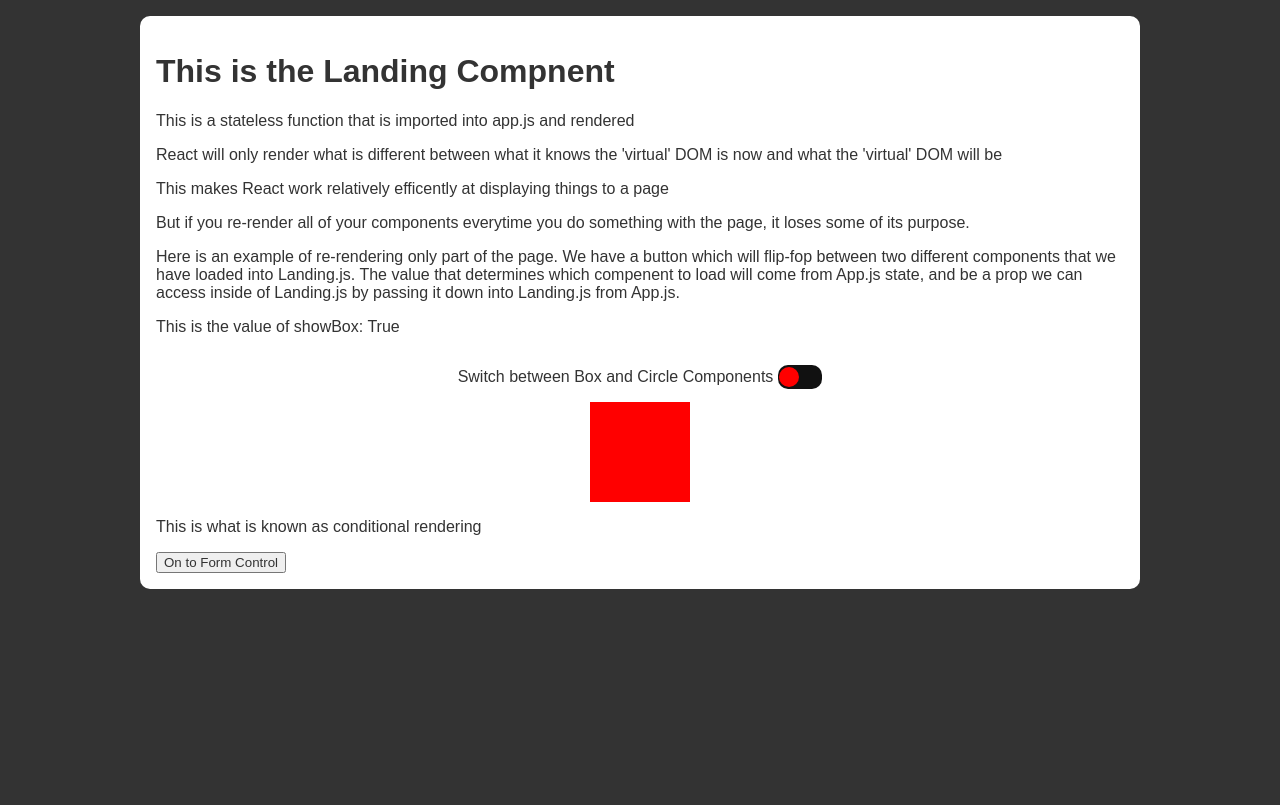
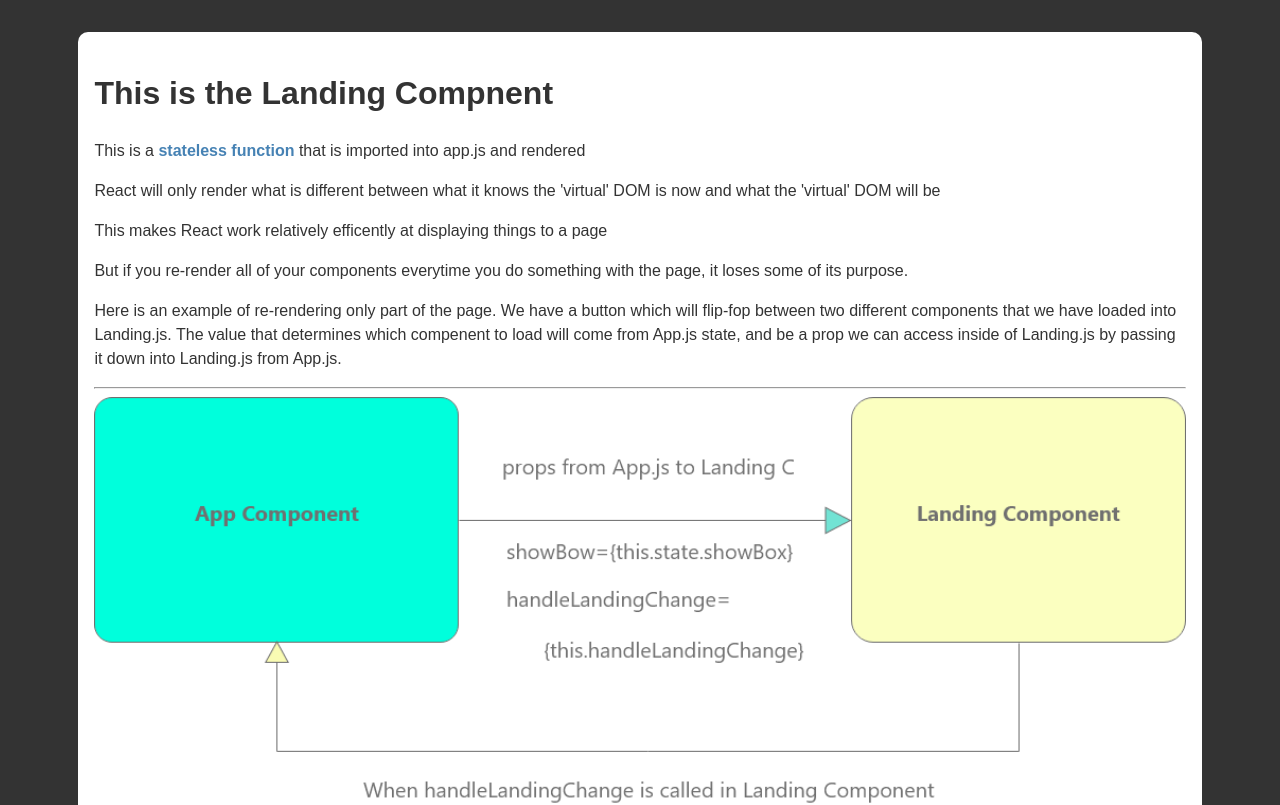
Before and after one commit to Mvcampbell3/react-sandbox, a React (Create React App) app in the folder client/: page / in a window 1280 px wide. Shown: the top 805 px of the page. Built offline with nearby package versions, Linux system fonts and the light colour scheme.

Commit message:
props diagram added to landing comp

```diff
--- a/client/src/App.css
+++ b/client/src/App.css
@@ -2,11 +2,31 @@
   box-sizing: border-box;
   font-family: Arial, Helvetica, sans-serif;
   color: #333;
+  line-height: 1.5;
 }
 
 body{
   min-height: 100vh;
   margin: 0;
-  padding: 0;
+  padding: 1em;
   background-color: #333;
 }
+
+.page-btn{
+  border: none;
+  background-color: whitesmoke;
+  color: #333;
+  padding: 5px 10px;
+  border-radius: 5px;
+  color: steelblue;
+}
+
+.page-btn:hover{
+  background-color: steelblue;
+  color: white;
+}
+
+.highlight{
+  color: steelblue;
+  font-weight: 600;
+}
--- a/client/src/pages/Form.js/index.js
+++ b/client/src/pages/Form.js/index.js
@@ -16,7 +16,7 @@ const Form = (props) => {
         <div className="input-form">
           <button type="submit" onClick={(e) => props.handleFormSubmit(e)}>Submit</button>
         </div>
-        <button onClick={props.landingToForm}>Back to Landing Page</button>
+        <button className='page-btn' onClick={props.landingToForm}>Back to Landing Page</button>
       </div>
     </div>
   );
--- a/client/src/pages/Landing/index.js
+++ b/client/src/pages/Landing/index.js
@@ -1,5 +1,6 @@
 import React from 'react';
 import './landing.css'
+import propsSrc from '../../images/props.png'
 
 import Box from '../../components/Box';
 import Circle from '../../components/Circle';
@@ -9,7 +10,7 @@ const Landing = (props) => {
     <div className="container">
       <div className='intro-box'>
         <h1>This is the Landing Compnent</h1>
-        <p>This is a stateless function that is imported into app.js and rendered</p>
+        <p>This is a <span className='highlight'>stateless function</span> that is imported into app.js and rendered</p>
         <p>React will only render what is different between what it knows the 'virtual' DOM is now and what the 'virtual' DOM will be</p>
         <p>This makes React work relatively efficently at displaying things to a page</p>
         <p>But if you re-render all of your components everytime you do something with the page, it loses some of its purpose.</p>
@@ -17,6 +18,13 @@ const Landing = (props) => {
 
       <div className="switch-component-box">
         <p>Here is an example of re-rendering only part of the page. We have a button which will flip-fop between two different components that we have loaded into Landing.js. The value that determines which compenent to load will come from App.js state, and be a prop we can access inside of Landing.js by passing it down into Landing.js from App.js.</p>
+
+        <hr/>
+
+        <img className='props-img' src={propsSrc} alt="props diagram" />
+
+        <hr/>
+
         <p>This is the value of showBox: {props.showBox ? 'True' : 'False'}</p>
 
         <div className="input-group">
@@ -60,9 +68,9 @@ const Landing = (props) => {
         </div>
 
         <div className="explanation">
-          <p>This is what is known as conditional rendering</p>
+          <p>This is what is known as <span className='highlight'>conditional rendering</span></p>
 
-          <button onClick={props.landingToForm}>On to Form Control</button>
+          <button className='page-btn' onClick={props.landingToForm}>On to Form Control</button>
         </div>
 
 
--- a/client/src/pages/Landing/landing.css
+++ b/client/src/pages/Landing/landing.css
@@ -1,6 +1,6 @@
 .container{
-  width: 80%;
-  max-width: 1000px;
+  width: 90%;
+  max-width: 1200px;
   margin: 0 auto;
   margin-top: 1em;
   padding: 1em;
@@ -44,3 +44,9 @@
   width: 100px;
   margin: 0 auto;
 }
+
+.props-img{
+  width: 100%;
+  height: auto;
+  display: block;
+}
```
Also changed, not shown: client/src/images/props.png (added).
